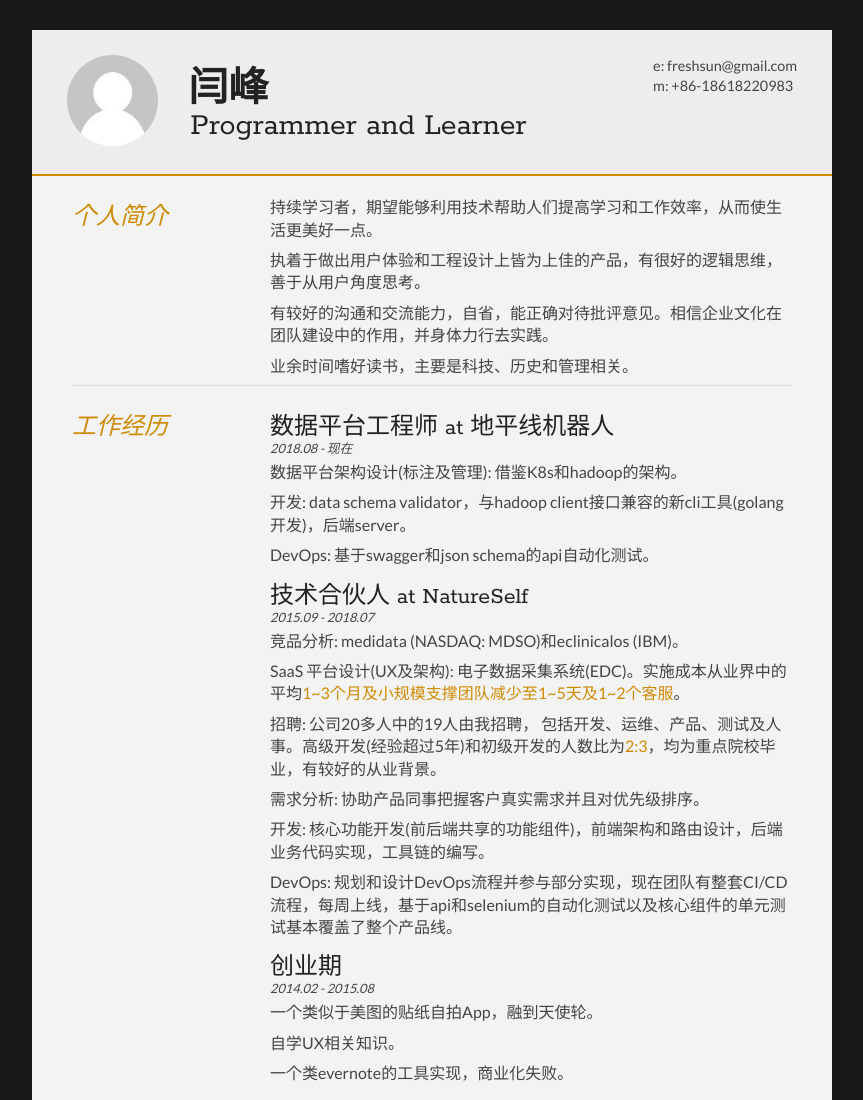
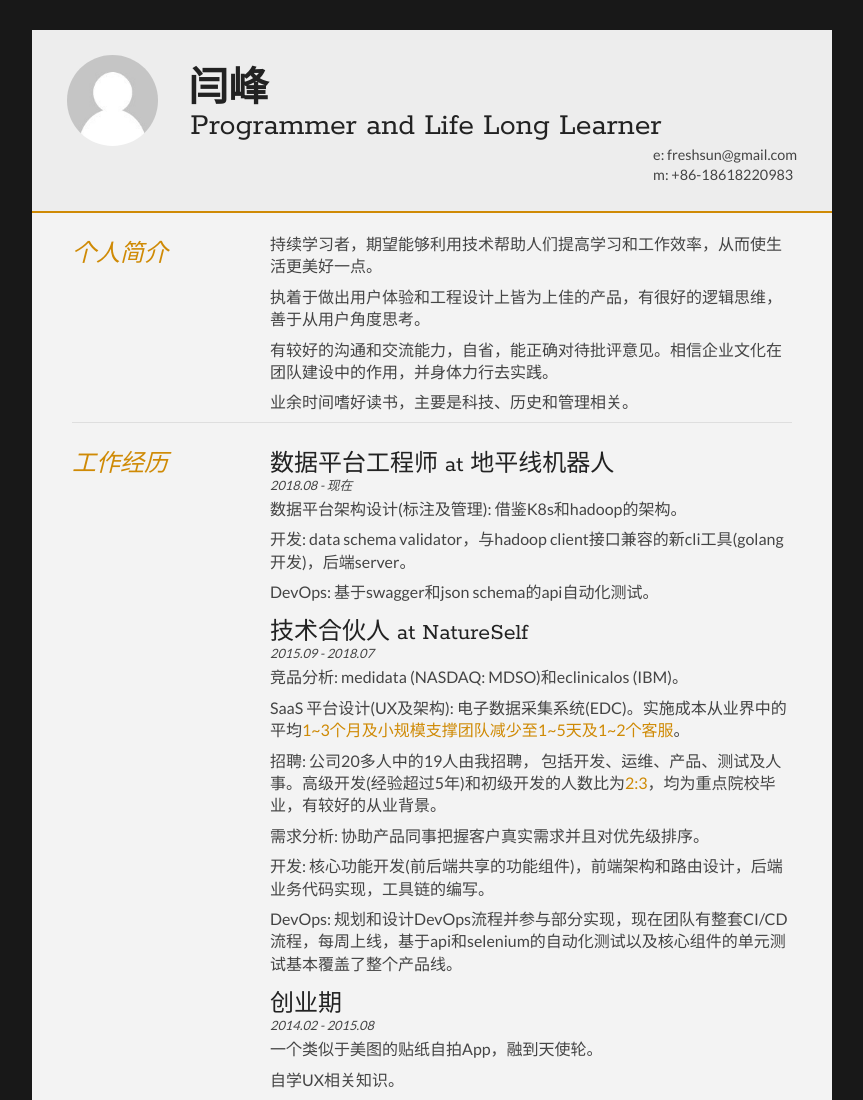
Before and after one commit to freshsun/resume, a plain HTML site: page index.html in a window 1280 px wide. Shown: the top 1100 px of the page, without its empty margins (208-1071 px from the left). Drawn offline with Linux system fonts and the light colour scheme.

Commit message:
Update index.html

```diff
--- a/index.html
+++ b/index.html
@@ -23,7 +23,7 @@
 
 		<div id="name">
 			<h1 class="quickFade delayTwo">闫峰</h1>
-			<h2 class="quickFade delayThree">Programmer and Learner</h2>
+			<h2 class="quickFade delayThree">Programmer and Life Long Learner</h2>
 		</div>
 
 		<div id="contactDetails" class="quickFade delayFour">
```
